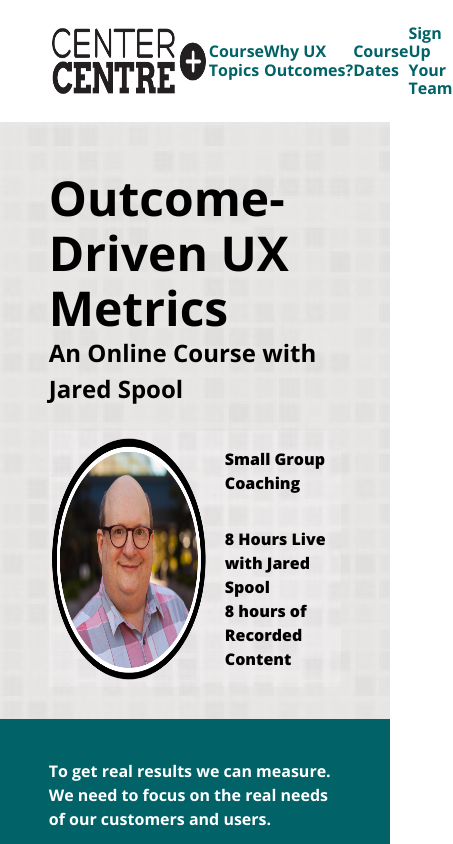
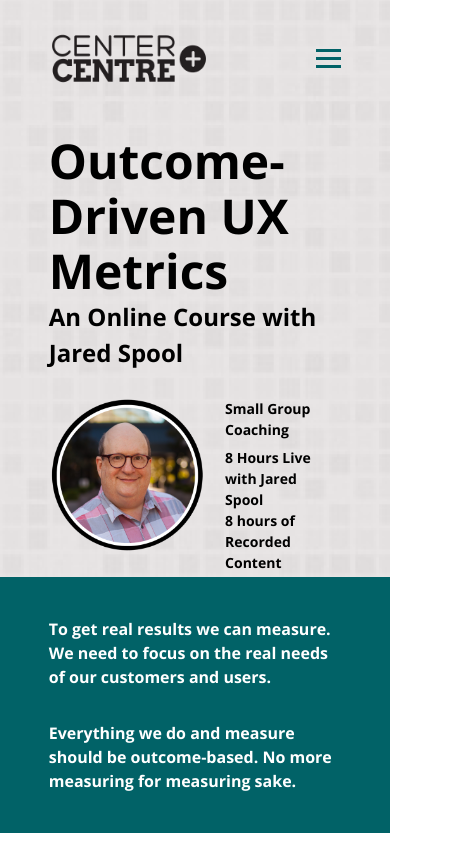
Before and after one commit to waxhsu/ux-research, a React (Create React App) app: page / in a window 390 px wide. Shown: the top 844 px of the page, 453 px wide, since content can reach past the window. Built offline with nearby package versions, Linux system fonts and the light colour scheme.

Commit message:
Max calendar and hamburger

```diff
--- a/src/components/Calendar/Calendar.css
+++ b/src/components/Calendar/Calendar.css
@@ -162,6 +162,13 @@
         align-items: center;
     }
 
+    .scheduleIconImg {
+        max-width: 1.5rem;
+        max-height: 1.5rem;
+        padding: 0 10px;
+        transition: transform 0.3s ease;
+    }
+
     .headerTitle{
         flex-direction: column;
         /* align-items: left; */
@@ -173,7 +180,7 @@
         display: flex;
         flex-direction: column;
         align-items: left;
-        padding-left: 3em
+        padding-left: 2.5em
     }
 
     .optionDate, .optionTitle {
@@ -190,4 +197,18 @@
         display: none;
     }
 
+    .topicDetails {
+        padding: 0 .75em .75em .75em;
+    }
+
+    .topicDetails > ul {
+        padding: 0;
+        font-size: 15px;
+    }
+
+    .topicDetails > li {
+        padding-left: 2em;
+        font-size: 15px;
+    }
+
 }
--- a/src/components/Header/Header.css
+++ b/src/components/Header/Header.css
@@ -1,48 +1,132 @@
+/* Basic styles for the header */
 .header {
   display: flex;
   flex-direction: column;
   margin: 0 auto;
   width: 75%;
-    /* border: 1px solid red; */
   max-width: 80em;
   font-weight: bold;
-    /* margin-top: 2em; */
 }
 
 .header-background {
   background-color: rgb(225, 221, 221);
-    padding-bottom: 2em;
-    background-image: url("../../../public/images/square-background.png");
-
+  padding-top: 2em;
 }
 
 .header-nav {
-    top: 0;
   display: flex;
-    padding: 1.5em 12.5%;
   justify-content: space-between;
-    background-color: white;
+  align-items: center;
+  position: relative;
 }
 
+/* Logo styles */
 .header-logo {
   width: 10em;
 }
 
+/* Link styles */
 .header-nav a {
   color: #016267;
   font-weight: bold;
   text-decoration: none;
 }
 
+/* Default styles for the links */
 .header-links {
   display: flex;
   justify-content: space-between;
-    /* border: 1px solid blue; */
   width: 75%;
   align-items: center;
   color: #016267;
 }
 
+/* Hamburger menu styles */
+.hamburger {
+  display: none;
+  flex-direction: column;
+  cursor: pointer;
+  gap: 5px;
+}
+
+.hamburger .bar {
+  width: 25px;
+  height: 3px;
+  background-color: #016267;
+  transition: 0.3s;
+}
+
+/* Responsive styles for smaller screens */
+/* Updated styles for the header-links in mobile view */
+@media (max-width: 768px) {
+  .header-links {
+    display: none; /* Hide links on mobile by default */
+    flex-direction: column;
+    position: absolute;
+    top: 60px;
+    right: 0px;
+    background-color: white;
+    border-radius: 8px;
+    box-shadow: 0 4px 6px rgba(0, 0, 0, 0.1);
+    z-index: 1000;
+    padding: 20px 0px 20px 25px; /* Equal padding on all sides */
+    width: auto; /* Set width to auto to accommodate the longest text */
+    min-width: 200px; /* Optional: set a minimum width */
+  }
+
+  .header-links.open {
+    display: flex; /* Show links when menu is open */
+  }
+
+    .header-links a {
+        padding: 10px 10px 10px 10px; /* Reduce padding on the right */
+        text-align: left; /* Align text to the left */
+        width: 100%; /* Make the link take up the full width of the container */
+        white-space: nowrap; /* Prevent text wrapping */
+        text-decoration: none; /* Remove default underline */
+        color: #016267; /* Link color */
+    }
+
+    .header-links a:hover,
+    .header-links a:active {
+        text-decoration: underline; /* Add underline on hover and active */
+    }
+
+
+  .hamburger {
+    display: flex; /* Show hamburger icon on mobile */
+  }
+
+  .header-nav {
+    flex-direction: row;
+  }
+}
+
+/* Styling for the Hero section */
+.hero {
+  display: flex;
+}
+
+.hero img {
+  max-width: 10em;
+  max-height: 10em;
+  height: auto;
+  margin: 0 1em 0 0;
+}
+
+.hero-paragraphs {
+  display: flex;
+  flex-direction: column;
+  justify-content: center;
+  font-weight: 700;
+}
+
+.hero-paragraphs p {
+    margin: 0.25em;
+    font-size: 14px
+}
+
+/* Styles for the main heading and subtitle */
 h1 {
   font-size: 3em;
   margin: 1em 0 0 0;
@@ -52,20 +136,3 @@
   font-size: 1.5em;
   margin-top: 0;
 }
-
-.hero {
-    display: flex;
-}
-
-.hero img {
-    width: 10em;
-    height: auto;
-    margin: 0 1em 0 0;
-}
-
-.hero-paragraphs {
-    display: flex;
-    flex-direction: column;
-    justify-content: center;
-    font-weight: 800;
-}
--- a/src/components/Header/Header.jsx
+++ b/src/components/Header/Header.jsx
@@ -1,15 +1,9 @@
-import React, { useState} from "react";
+import React, { useState } from "react";
 import './Header.css';
 import { Link, useLocation } from 'react-router-dom';
-// import Landing from '../Landing/Landing'
-
 
 export function Hero() {
     return (
-        <section className="hero" style={{
-            backgroundImage: `url(${process.env.PUBLIC_URL}/images/square-background.png)`
-        }}>
-
         <div className="hero">
             <img src="/images/Jared_Spool 2.png" alt="Jared" />
             <div className="hero-paragraphs">
@@ -17,37 +11,45 @@
                 <p>8 Hours Live with Jared Spool <br />8 hours of Recorded Content</p>
             </div>
         </div>
-        </section>
     )
 }
 
+export default function Header() {
+    const [menuOpen, setMenuOpen] = useState(false); // State to track menu open/close
+    const location = useLocation();
 
-export default function Header() {
+    const toggleMenu = () => {
+        setMenuOpen(!menuOpen); // Toggle the menu state
+    };
 
-    const location = useLocation(); // Hook to get the current route
     return (
-
-
         <section className="header-background" style={{
-            backgroundImage: `url(${process.env.PUBLIC_URL} /images/square - background.png)`
+            backgroundImage: `url(${process.env.PUBLIC_URL}/images/square-background.png)`
         }}>
+            <section className="header">
                 <nav className="header-nav">
                     <img className="header-logo" src="/images/Center_Centre_Logo.png" alt="center centre logo" />
-                    <div className="header-links">
+
+                    {/* Hamburger icon */}
+                    <div className="hamburger" onClick={toggleMenu}>
+                        <span className="bar"></span>
+                        <span className="bar"></span>
+                        <span className="bar"></span>
+                    </div>
+
+                    {/* Links */}
+                    <div className={`header-links ${menuOpen ? 'open' : ''}`}>
                         <Link to="/topics">Course Topics</Link>
                         <Link to="/outcomes">Why UX Outcomes?</Link>
                         <Link to="/october">Course Dates</Link>
                         <Link to="/teams">Sign Up Your Team</Link>
                     </div>
                 </nav>
-            <section className="header" >
                 <div>
                     <h1>Outcome-Driven UX Metrics</h1>
                     <p className="online-course">An Online Course with Jared Spool</p>
                 </div>
-                {/* Only render Hero if the current route is the home page ("/") */}
-                {location.pathname === '/' && < Hero/>}
-
+                {location.pathname === '/' && <Hero />}
             </section>
         </section>
     );
--- a/src/components/Modal/Modal.css
+++ b/src/components/Modal/Modal.css
@@ -4,9 +4,9 @@
     border-radius: 1em;
     padding: 1em;
     /* currently only 1 cochort to join */
-    max-height: 25em;
+    /* max-height: 25em; */
     /* when there's 3 cohorts to join */
-    /* max-height: 35em; */
+    max-height: 35em;
     font-weight: 600;
     box-shadow: 3px 3px 2px 2px rgba(0, 0, 0, 0.25);
     width: 300px;
@@ -30,6 +30,7 @@
     display: flex;
     align-items: center;
     padding: 0.75em 0;
+    justify-content: space-between;
 }
 
 .cohort-paragraphs {
--- a/src/components/Modal/Modal.jsx
+++ b/src/components/Modal/Modal.jsx
@@ -21,20 +21,20 @@
                     </div>
                     <button className="btn-shadow">Join Cohort</button>
                 </div>
-                {/* <div className="cohort-1">
+                <div className="cohort-1">
                     <div className="cohort-paragraphs">
-                        <p> <b>Oct 28 - Nov 21</b></p>
+                        <p> <b>Nov 18 - Dec 18</b></p>
                         <p><a href="">See Schedule</a></p>
                     </div>
                     <button className="btn-shadow">Join Cohort</button>
                 </div>
                 <div className="cohort-1">
                     <div className="cohort-paragraphs">
-                        <p><b>Oct 28 - Nov 21</b></p>
+                        <p><b>Dec 10 - Jan 17</b></p>
                         <p><a href="">See Schedule</a></p>
                     </div>
                     <button className="btn-shadow" > <a href=""></a>Join Cohort</button>
-                </div> */}
+                </div>
 
 
             </div>
```
Lines whose indentation alone changed are shown as unchanged.
